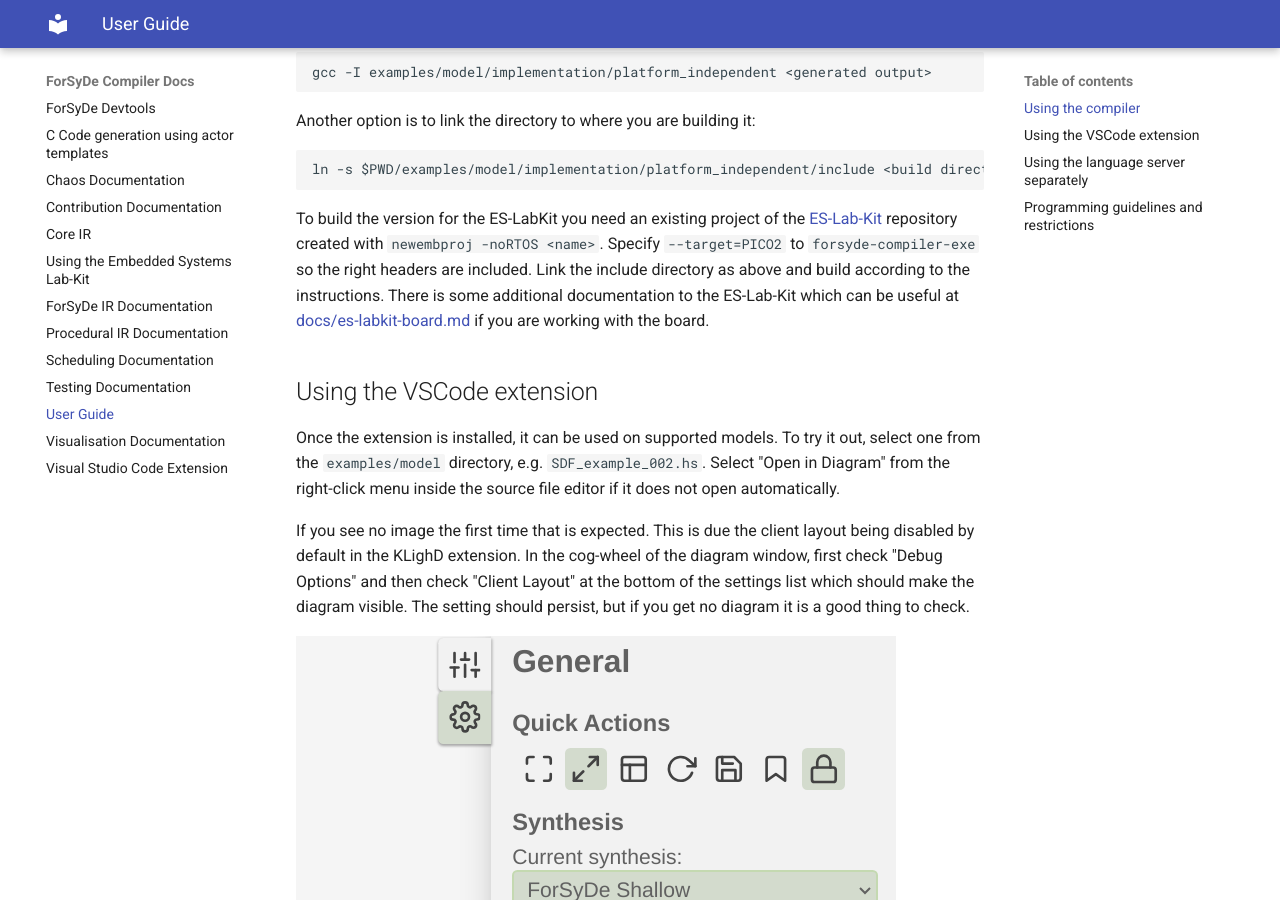
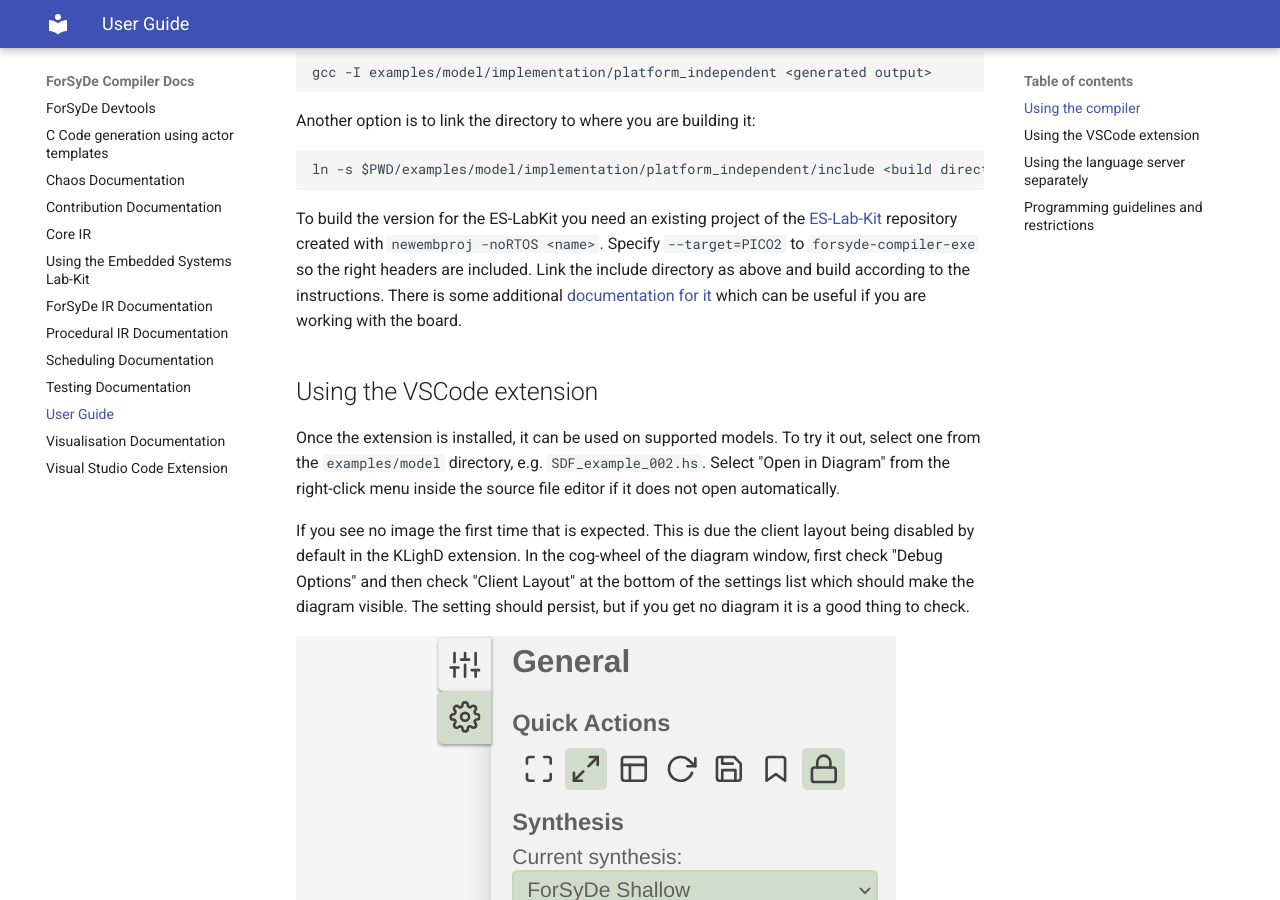
Before and after one commit to sthaeron/forsyde-devtools, an MkDocs documentation site: the page built from docs/user-guide.md, in a window 1280 px wide and 900 px high, scrolled down 1213 px. Built offline with MkDocs 1.6.1 and Material for MkDocs 9.7.7, drawn with Linux system fonts in a browser that asks for light colours.

Commit message:
docs: fix broken link in user guide

```diff
--- a/docs/user-guide.md
+++ b/docs/user-guide.md
@@ -56,7 +56,7 @@
 To build the version for the ES-LabKit you need an existing project of the [ES-Lab-Kit](https://gits-15.sys.kth.se/mabecker/ES-Lab-Kit.git) repository created with `newembproj -noRTOS <name>`.
 Specify `--target=PICO2` to `forsyde-compiler-exe` so the right headers are included.
 Link the include directory as above and build according to the instructions.
-There is some additional documentation to the ES-Lab-Kit which can be useful at [docs/es-labkit-board.md](docs/es-labkit-board.md) if you are working with the board.
+There is some additional [documentation for it](es-labkit-board.md) which can be useful if you are working with the board.
 
 ## Using the VSCode extension
 
```
